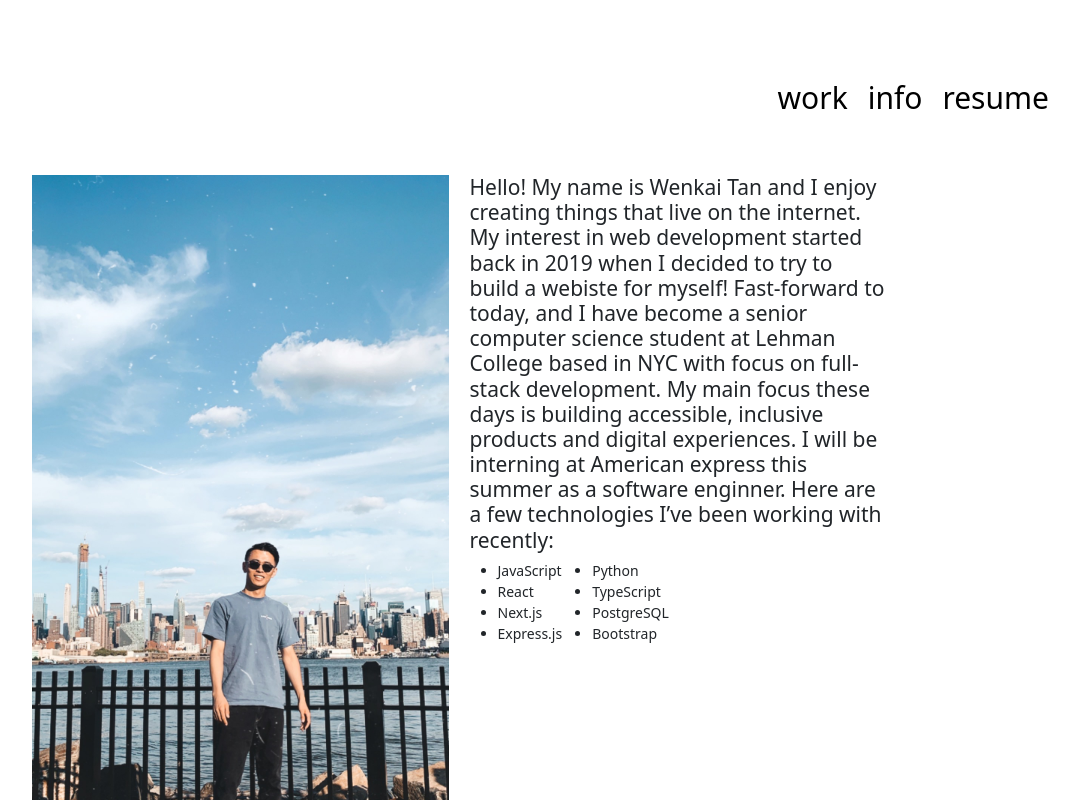
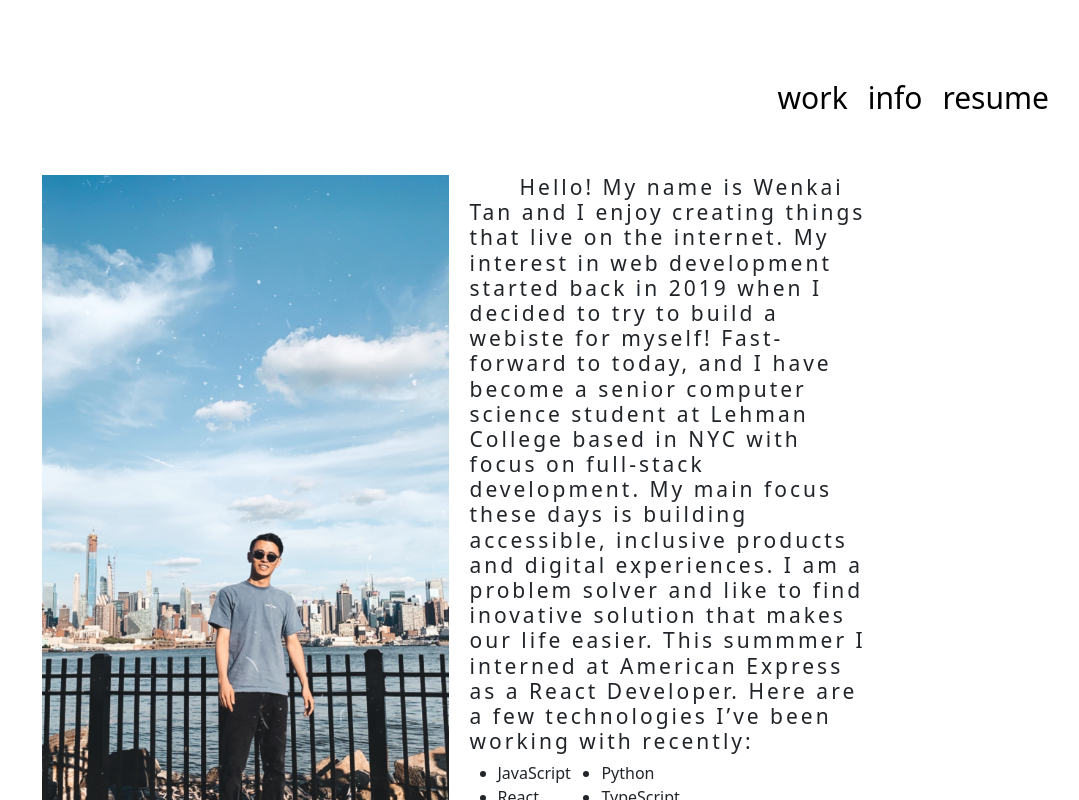
Before and after one commit to WENKAITAN/2022-portlofio-website, a Next.js app: page /info in a window 1280 px wide. Shown: the top 800 px of the page, without its empty margins (181-1260 px from the left). Built offline with nearby package versions, Linux system fonts and the light colour scheme.

Commit message:
updated the resume and bio

```diff
--- a/next.config.js
+++ b/next.config.js
@@ -30,4 +30,5 @@ const nextConfig = {
   }
 }
 
+
 module.exports = nextConfig
--- a/package.json
+++ b/package.json
@@ -12,7 +12,7 @@
     "@zeit/next-css": "^1.0.1",
     "@zeit/next-less": "^1.0.1",
     "@zeit/next-sass": "^1.0.1",
-    "bootstrap": "^5.1.3",
+    "bootstrap": "^5.2.0",
     "next": "12.1.0",
     "next-images": "^1.8.4",
     "react": "17.0.2",
--- a/pages/_app.js
+++ b/pages/_app.js
@@ -1,14 +1,23 @@
 import '../styles/globals.css'
 import 'bootstrap/dist/css/bootstrap.css'
 import Head from "next/head"
-
+import Script from "next/script"
 function MyApp({ Component, pageProps }) {
   const getLayout = Component.getLayout || ((page) => page)
   return getLayout(
     <>
       <Head>
         <meta name="viewport" content="width=device-width, initial-scale=1" />
+        <link
+        href="https://cdn.jsdelivr.net/npm/bootstrap@5.0.0-beta1/dist/css/bootstrap.min.css" rel="stylesheet"
+        integrity="sha384-giJF6kkoqNQ00vy+HMDP7azOuL0xtbfIcaT9wjKHr8RbDVddVHyTfAAsrekwKmP1"
+        crossorigin="anonymous"
+        />
       </Head>
+      <Script
+      src="https://cdn.jsdelivr.net/npm/bootstrap@5.0.0-beta1/dist/js/bootstrap.bundle.min.js"
+      integrity="sha384-ygbV9kiqUc6oa4msXn9868pTtWMgiQaeYH7/t7LECLbyPA2x65Kgf80OJFdroafW"
+      crossorigin="anonymous"/>
       <Component {...pageProps} />
     </>
 
--- a/pages/info.js
+++ b/pages/info.js
@@ -16,16 +16,16 @@ function Info() {
                   className={styles.img}
                   src={myPic2}
                   alt="personal image"
+
                   />
             </div>
-            <div class="col">
-              <h4>
+            <div class="col container">
+              <h4 className="intro">
               Hello! My name is Wenkai Tan and I enjoy creating things that live on the internet. My interest in web development started back in 2019 when I decided to try to build a webiste for myself!
 Fast-forward to today, and I have become a senior computer science student at Lehman College based in NYC with focus on full-stack development. My main focus these days is building accessible, inclusive products and digital experiences.
-I will be interning at American express this summer as a software enginner.
+I am a problem solver and like to find inovative solution that makes our life easier. This summmer I interned at American Express as a React Developer.
 Here are a few technologies I’ve been working with recently:
               </h4>
-
               <ul className={styles.technologies}>
                 <div>
                   <li>JavaScript</li>
--- a/styles/Home.module.css
+++ b/styles/Home.module.css
@@ -76,6 +76,7 @@ transform: scale(1.10);
 .technologies{
     display: flex;
     flex-direction: row;
+    font-size: 16px;
 }
 
 .stack{
--- a/styles/globals.css
+++ b/styles/globals.css
@@ -22,3 +22,9 @@ body {
   margin: 0px;
   font: verdana;
 }
+
+.intro {
+  text-indent: 50px;
+  letter-spacing: 3px;
+  min-width: 200px;
+}
```
Also changed, not shown: pages/resume.js (+19 -9 lines), 1 other file (tests, documents, lock files or other folders).
